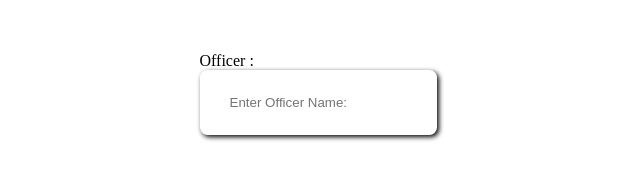
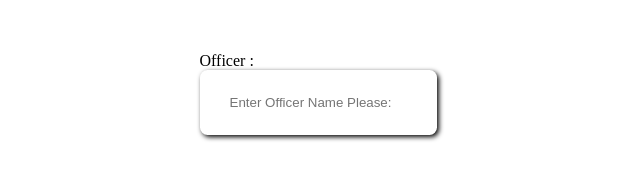
Before and after one commit to puneethm1307/test, a plain HTML site: page index.html in a window 1280 px wide. Shown: the part 198-378 px from the top of the page, 322-962 px from the left. Drawn offline with Linux system fonts and the light colour scheme.

Commit message:
my first git commit

```diff
--- a/index.html
+++ b/index.html
@@ -11,7 +11,7 @@
         <form action="">
             <label for="">Officer : </label> <br>
 
-            <input type="text" placeholder="Enter Officer Name:">
+            <input type="text" placeholder="Enter Officer Name Please:">
         </form>
     </div>
 </body>
```
Also changed, not shown: 1 other file.
